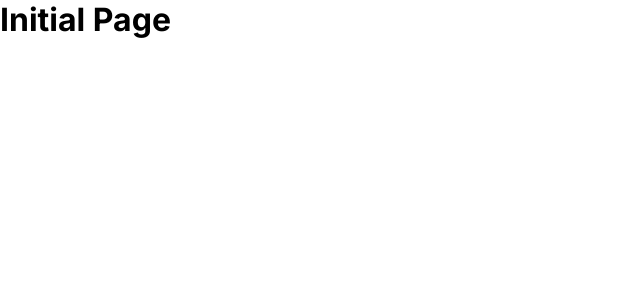
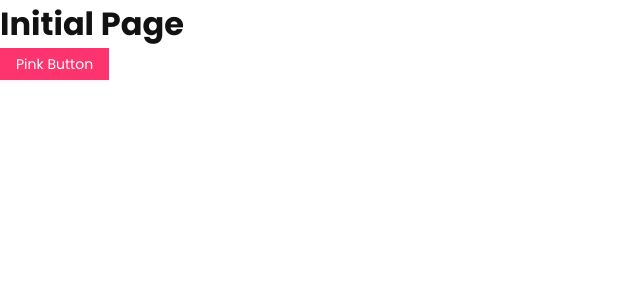
Before and after one commit to pesto-students/front-end-repo-p9-team-code-crafters, a Next.js app: page / in a window 1280 px wide. Shown: the top 300 px of the page, without its empty margins (0-640 px from the left). Built offline with nearby package versions, Linux system fonts and the light colour scheme.

Commit message:
added theme

```diff
--- a/src/pages/_app.jsx
+++ b/src/pages/_app.jsx
@@ -1,5 +1,35 @@
 import "@/styles/globals.css";
+import {ConfigProvider} from "antd";
+import {Poppins} from "next/font/google";
+
+const token = {
+  colorPrimary: "#fd346e",
+  colorInfo: "#fd346e",
+  colorTextBase: "#5a5a5a",
+  fontSize: 14,
+  wireframe: true,
+  colorPrimaryBg: "#FFF5F8",
+  colorInfoBg: "#FFF5F8",
+  borderRadius: 0,
+};
+
+const poppins = Poppins({
+  weight: ["100", "200", "300", "400", "500", "600", "700"],
+  style: ["normal", "italic"],
+  subsets: ["latin"],
+});
 
 export default function App({Component, pageProps}) {
-  return <Component {...pageProps} />;
+  return (
+    <>
+      <style jsx global>{`
+        :root {
+          --poppins-font: ${poppins.style.fontFamily};
+        }
+      `}</style>
+      <ConfigProvider theme={{token}}>
+        <Component {...pageProps} />
+      </ConfigProvider>
+    </>
+  );
 }
--- a/src/pages/index.jsx
+++ b/src/pages/index.jsx
@@ -1,11 +1,10 @@
-import {Inter} from "next/font/google";
-
-const inter = Inter({subsets: ["latin"]});
+import {Button} from "antd";
 
 export default function Home() {
   return (
-    <main className={`${inter.className}`}>
+    <main>
       <h1>Initial Page</h1>
+      <Button type="primary"> Pink Button</Button>
     </main>
   );
 }
--- a/src/styles/globals.css
+++ b/src/styles/globals.css
@@ -6,4 +6,13 @@
   margin: 0;
   padding: 0;
   box-sizing: border-box;
+  font-family: var(--poppins-font)
 }
+
+html{
+  color: #5a5a5a;
+}
+
+h1,h2,h3,h4,h5{
+  color: #121212;
+}
--- a/tailwind.config.js
+++ b/tailwind.config.js
@@ -1,4 +1,6 @@
 /* eslint-disable unicorn/prefer-module */
+
+/** @type {import('tailwindcss').Config} */
 module.exports = {
   content: [
     "./src/pages/**/*.{js,ts,jsx,tsx,mdx}",
@@ -6,7 +8,16 @@ module.exports = {
     "./src/app/**/*.{js,ts,jsx,tsx,mdx}",
   ],
   theme: {
-    extend: {},
+    extend: {
+      colors: {
+        lightpink: "#FFF5F8",
+        pink: "#FD346E",
+      },
+      fontFamily: {
+        sans: ["var(--poppins-font)"],
+        poppins: ["var(--poppins-font)", "ui-serif", "Georgia"],
+      },
+    },
     screens: {
       xs: "480px",
       sm: "576px",
```
